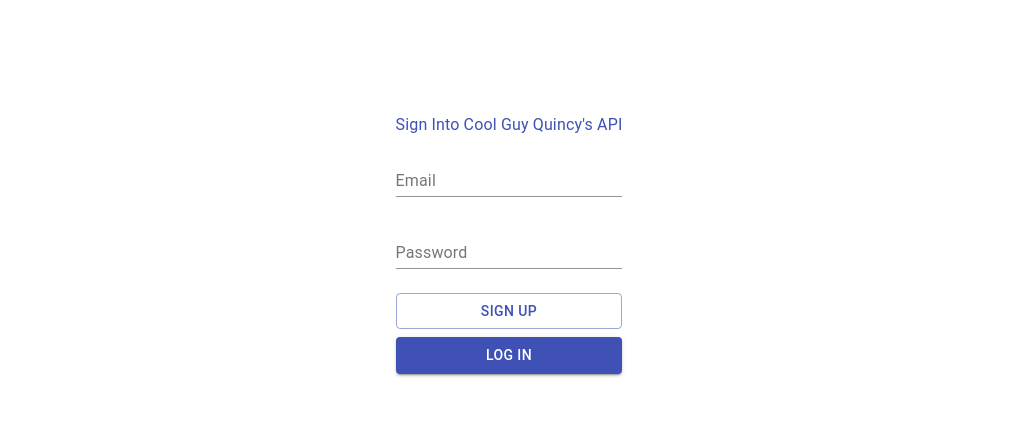
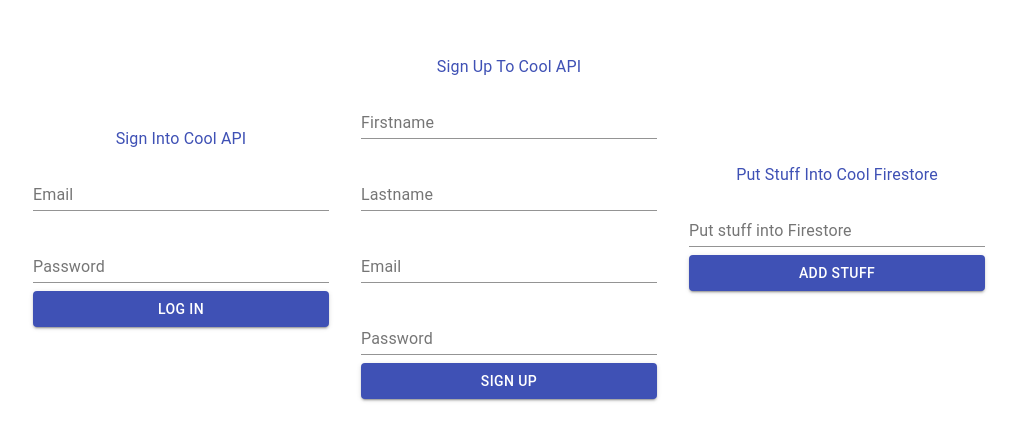
Before and after one commit to MattRank93/Umos_React, a React (Create React App) app: page / in a window 1280 px wide. Shown: the part 155-596 px from the top of the page, without its empty margins (131-1148 px from the left). Built offline with nearby package versions, Linux system fonts and the light colour scheme.

Commit message:
sickConnectedPres

```diff
--- a/package.json
+++ b/package.json
@@ -9,6 +9,7 @@
     "@testing-library/react": "^9.5.0",
     "@testing-library/user-event": "^7.2.1",
     "axios": "^0.20.0",
+    "firebase": "^7.23.0",
     "react": "^16.13.1",
     "react-dom": "^16.13.1",
     "react-scripts": "3.4.3"
--- /dev/null
+++ b/public/404.html
@@ -0,0 +1,33 @@
+<!DOCTYPE html>
+<html>
+  <head>
+    <meta charset="utf-8">
+    <meta name="viewport" content="width=device-width, initial-scale=1">
+    <title>Page Not Found</title>
+
+    <style media="screen">
+      body { background: #ECEFF1; color: rgba(0,0,0,0.87); font-family: Roboto, Helvetica, Arial, sans-serif; margin: 0; padding: 0; }
+      #message { background: white; max-width: 360px; margin: 100px auto 16px; padding: 32px 24px 16px; border-radius: 3px; }
+      #message h3 { color: #888; font-weight: normal; font-size: 16px; margin: 16px 0 12px; }
+      #message h2 { color: #ffa100; font-weight: bold; font-size: 16px; margin: 0 0 8px; }
+      #message h1 { font-size: 22px; font-weight: 300; color: rgba(0,0,0,0.6); margin: 0 0 16px;}
+      #message p { line-height: 140%; margin: 16px 0 24px; font-size: 14px; }
+      #message a { display: block; text-align: center; background: #039be5; text-transform: uppercase; text-decoration: none; color: white; padding: 16px; border-radius: 4px; }
+      #message, #message a { box-shadow: 0 1px 3px rgba(0,0,0,0.12), 0 1px 2px rgba(0,0,0,0.24); }
+      #load { color: rgba(0,0,0,0.4); text-align: center; font-size: 13px; }
+      @media (max-width: 600px) {
+        body, #message { margin-top: 0; background: white; box-shadow: none; }
+        body { border-top: 16px solid #ffa100; }
+      }
+    </style>
+  </head>
+  <body>
+    <div id="message">
+      <h2>404</h2>
+      <h1>Page Not Found</h1>
+      <p>The specified file was not found on this website. Please check the URL for mistakes and try again.</p>
+      <h3>Why am I seeing this?</h3>
+      <p>This page was generated by the Firebase Command-Line Interface. To modify it, edit the <code>404.html</code> file in your project's configured <code>public</code> directory.</p>
+    </div>
+  </body>
+</html>
--- a/src/App.css
+++ b/src/App.css
@@ -14,6 +14,7 @@
 }
 
 .App-header {
+
   background-color: #282c34;
   min-height: 100vh;
   display: flex;
--- a/src/App.js
+++ b/src/App.js
@@ -8,32 +8,53 @@ import FormLabel from '@material-ui/core/FormLabel';
 import Grid from '@material-ui/core/Grid';
 import axios from 'axios';
 import './App.css';
+import './firestore';
+import * as firestore from "./firestore";
 
 class App extends React.Component {
 
     state = {
         email: '',
-        pass: ''
+        pass: '',
+        stuff: '',
+        suFirstname: '',
+        suLastname: '',
+        suEmail: '',
+        suPassword: ''
     }
 
     changeEmailField = event => {
-        this.setState({ email: event.target.value });
+        this.setState({email: event.target.value});
     }
 
     changePassField = event => {
-        this.setState({ pass: event.target.value });
+        this.setState({pass: event.target.value});
     }
 
-    signUp = event => {
-        return alert("Not Implemented");
+    changeStuffField = event => {
+        this.setState({stuff: event.target.value});
+    }
 
+    changeSuFirstnameField = event => {
+        this.setState({suFirstname: event.target.value});
+    }
 
-        if (this.state.email === '' || !this.state.email.includes('@')) {
-            return alert("Missing Username or incorrect format");
-        }
-        if (this.state.pass === '') {
-            return alert("Missing Password");
-        }
+    changeSuLastnameField = event => {
+        this.setState({suLastname: event.target.value});
+    }
+
+    changeSuEmailField = event => {
+        this.setState({suEmail: event.target.value});
+    }
+
+    changeSuPasswordField = event => {
+        this.setState({suPassword: event.target.value});
+    }
+
+    addCoolStuff = event => {
+        event.preventDefault();
+        firestore.addStuff(this.state.stuff).then(r =>
+            console.log("awesome" + r))
     }
 
     signIn = event => {
@@ -51,58 +72,114 @@ class App extends React.Component {
             "password": this.state.pass
         };
 
-        axios.post(`https://help-spring-api.herokuapp.com/api/users/login`,{"body":""}, { headers: user })
+        axios.post(`https://help-spring-api.herokuapp.com/api/users/login`, {"body": ""}, {headers: user})
             .then(res => {
-                alert("Successful Login");
-                console.log(res);
-                console.log(res.data);
+                alert(JSON.stringify(res));
             })
             .catch(err => {
-                console.log(err);
-                alert("Error Logging in")
+                alert(err)
+            })
+
+    }
+
+    signUp = event => {
+        event.preventDefault();
+
+        const suUser = {
+            "firstname": this.state.suFirstname,
+            "lastname": this.state.suLastname,
+            "email": this.state.suEmail,
+            "password": this.state.suPassword
+        };
+
+        console.log(this.state.suEmail)
+
+        axios.post(`http://help-spring-api.herokuapp.com/api/users/registeruser`, {"body": ""}, {headers: suUser})
+            .then(res => {
+                alert(JSON.stringify(res));
+            })
+            .catch(err => {
+                alert(suUser.email + suUser.password + suUser.firstname + suUser.lastname)
+                alert("Error: " + err)
             })
 
     }
 
     render() {
-        return(
+        return (
             <div className="App">
 
                 <Grid
                     container
-                    spacing={0}
-                    direction="column"
+                    spacing={4}
+                    direction="row"
                     alignItems="center"
                     justify="center"
                     style={{minHeight: '100vh'}}
                 >
-                    <Grid item xs={3}>
+                    <Grid item xs={6} sm={3}>
                         <FormGroup>
-                            <FormLabel focused={true}>Sign Into Cool Guy Quincy's API</FormLabel>
+                            <FormLabel focused={true}>Sign Into Cool API</FormLabel>
                             <FormControl margin={"normal"}>
                                 <InputLabel htmlFor={"user"}>Email</InputLabel>
                                 <Input id={"user"} onChange={this.changeEmailField}>tes</Input>
                             </FormControl>
                             <FormControl margin={"normal"}>
-                                <InputLabel htmlFor={"pass"} >Password</InputLabel>
+                                <InputLabel htmlFor={"pass"}>Password</InputLabel>
                                 <Input id={"pass"} onChange={this.changePassField} type={"password"}>pass</Input>
                             </FormControl>
+                            <FormControl>
+                                <Button variant="contained" color="primary" onClick={this.signIn}>
+                                    Log In
+                                </Button>
+                            </FormControl>
+                        </FormGroup>
+                    </Grid>
+                    <Grid item xs={6} sm={3}>
+                        <FormGroup>
+                            <FormLabel focused={true}>Sign Up To Cool API</FormLabel>
                             <FormControl margin={"normal"}>
-                                <Button variant={"outlined"} color="primary" onClick={this.signUp}>
+                                <InputLabel htmlFor={"suUser"}>Firstname</InputLabel>
+                                <Input id={"suUser"} onChange={this.changeSuFirstnameField}>tes</Input>
+                            </FormControl>
+                            <FormControl margin={"normal"}>
+                                <InputLabel htmlFor={"suUser"}>Lastname</InputLabel>
+                                <Input id={"suUser"} onChange={this.changeSuLastnameField}>tes</Input>
+                            </FormControl>
+                            <FormControl margin={"normal"}>
+                                <InputLabel htmlFor={"suUser"}>Email</InputLabel>
+                                <Input id={"suUser"} onChange={this.changeSuEmailField}>tes</Input>
+                            </FormControl>
+                            <FormControl margin={"normal"}>
+                                <InputLabel htmlFor={"suUser"}>Password</InputLabel>
+                                <Input id={"suUser"} onChange={this.changeSuPasswordField} type={"password"}>pass</Input>
+                            </FormControl>
+                            <FormControl>
+                                <Button variant="contained" color="primary" onClick={this.signUp}>
                                     Sign Up
                                 </Button>
                             </FormControl>
+                        </FormGroup>
+                    </Grid>
+                    <Grid item xs={6} sm={3}>
+                        <FormGroup>
+                            <FormLabel focused={true}>Put Stuff Into Cool Firestore</FormLabel>
+                            <FormControl margin={"normal"}>
+                                <InputLabel htmlFor={"stuff"}>Put stuff into Firestore</InputLabel>
+                                <Input id={"stuff"} onChange={this.changeStuffField}>tes</Input>
+                            </FormControl>
                             <FormControl>
-                                <Button variant="contained" color="primary" onClick={this.signIn} >
-                                    Log In
+                                <Button variant="contained" color="primary" onClick={this.addCoolStuff}>
+                                    Add stuff
                                 </Button>
                             </FormControl>
                         </FormGroup>
                     </Grid>
                 </Grid>
             </div>
-            )
-        }
+        )
+
+    }
 }
 
 export default App;
--- /dev/null
+++ b/src/firestore.js
@@ -0,0 +1,24 @@
+import firebase from "firebase";
+
+const firebaseConfig = {
+    apiKey: "AIzaSyBU75aO53hWp90Zlq54hFK5Yp2pRhJDVwY",
+    authDomain: "test-ac91e.firebaseapp.com",
+    databaseURL: "https://test-ac91e.firebaseio.com",
+    projectId: "test-ac91e",
+    storageBucket: "test-ac91e.appspot.com",
+    messagingSenderId: "590380826512",
+    appId: "1:590380826512:web:d13dd90ee42a105d77bd15",
+    measurementId: "G-5D9QRC9HV6"
+};
+firebase.initializeApp(firebaseConfig);
+const db = firebase.firestore();
+
+function getRandomInt(max) {
+    return Math.floor(Math.random() * Math.floor(max));
+}
+
+export const addStuff = (stuff) => {
+    return db.collection('stuff').doc(getRandomInt(100).toString()).set({
+        moreStuff: stuff
+    })
+}
```
Also changed, not shown: firebase.json (added), 2 other files (tests, documents, lock files or other folders).
